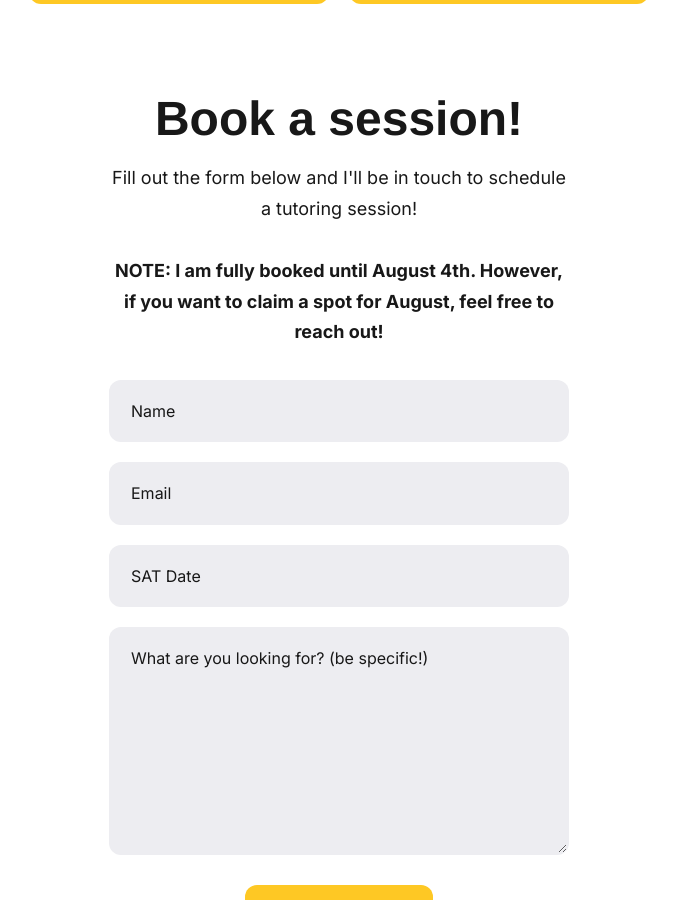
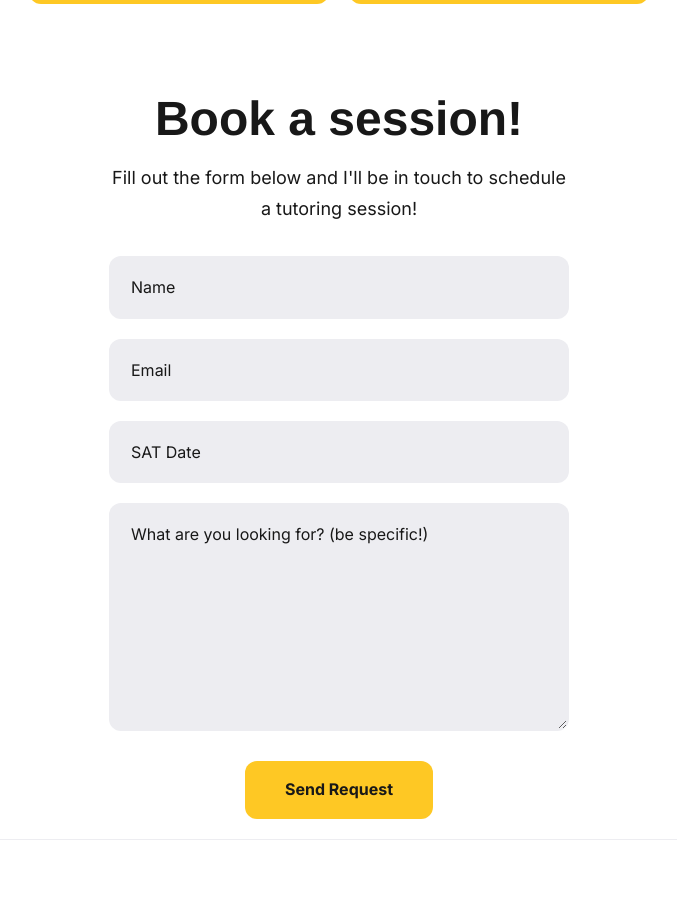
Before and after one commit to qExobyte/qExobyte.github.io, a Jekyll site: the page built from index.html, in a window 1280 px wide and 900 px high, scrolled down 2436 px. Shown: the whole window, without its empty margins (301-978 px from the left). Built offline with Jekyll 4.4.1, drawn with Linux system fonts in a browser that asks for light colours; nearby versions of some CDN libraries; some web fonts are replaced.

Commit message:
no longer booked

```diff
--- a/_includes/section-form.html
+++ b/_includes/section-form.html
@@ -3,7 +3,6 @@
 <div class="form-box" id="book">
         <h1 align="center" class="section__title">Book a session!</h1>
         <p style="text-align: center;">Fill out the form below and I'll be in touch to schedule a tutoring session! </p>
-        <p style="text-align: center;"><b>NOTE: I am fully booked until August 4th. However, if you want to claim a spot for August, feel free to reach out!</b></p>
         <!-- <p style="text-align: center;"><b>NOTE: I am no longer offering <i>free</i> trial sessions, due to high demand. All sessions will be paid.</b> If needed, we can have a brief consultation call to discuss details.</p> -->
         <form class="form" action="{% if site.data.settings.contact.email %}https://formspree.io/f/{{site.data.settings.contact.email}}{% else %}#{% endif %}" method="POST">
             <div class="form__group">
```
